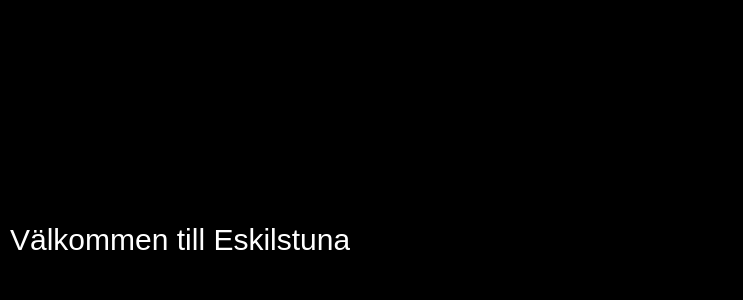
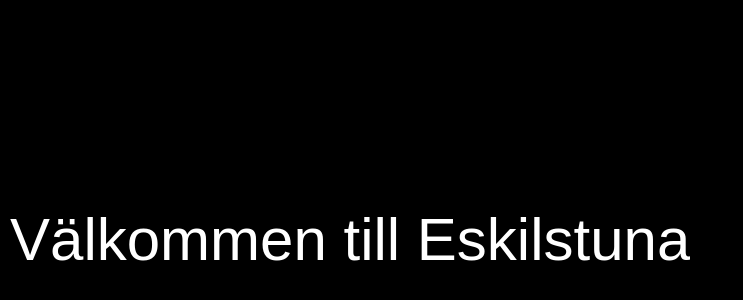
Before and after one commit to Deab2024/RSS-test, a plain HTML site: page index.html in a window 1280 px wide. Shown: the part 160-460 px from the top of the page, without its empty margins (0-743 px from the left). Drawn offline with Linux system fonts and the light colour scheme; no server answers.

Commit message:
Update index.html

```diff
--- a/index.html
+++ b/index.html
@@ -31,6 +31,8 @@
       overflow: hidden;
       text-overflow: ellipsis;
       text-align: left;
+      transform: scale(2);
+      transform-origin: left center;
     }
   </style>
 </head>
```
